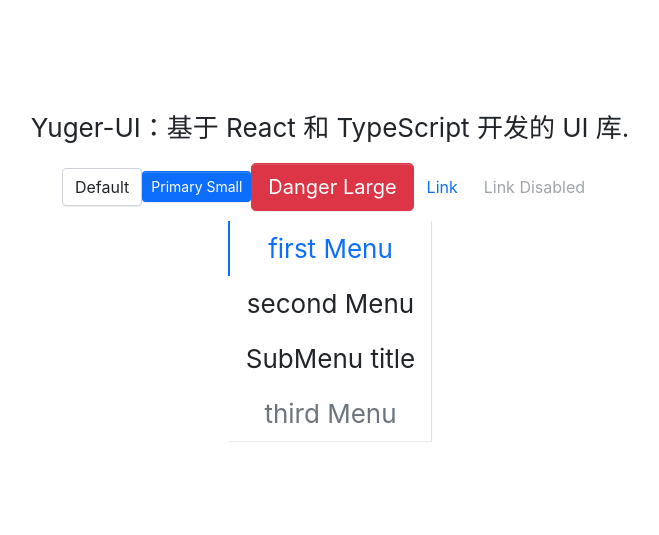
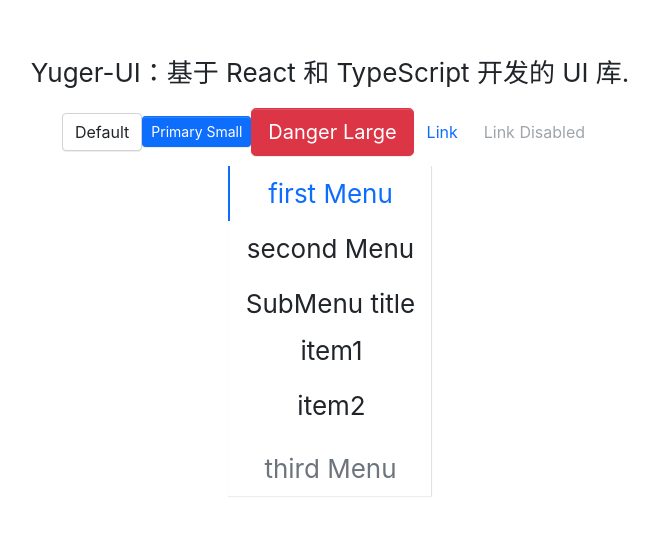
Before and after one commit to Ysom/yuger-ui, a React (Create React App) app: page / in a window 1280 px wide. Shown: the part 121-656 px from the top of the page, without its empty margins (310-969 px from the left). Built offline with nearby package versions, Linux system fonts and the light colour scheme.

Commit message:
update: SubMenu 修改子级索引和增加默认展开配置

```diff
--- a/src/App.tsx
+++ b/src/App.tsx
@@ -25,7 +25,12 @@
           </Button>
         </div>
         <div className="menu-container">
-          <Menu defaultIndex={0} onSelect={(index) => { console.log(index) }} mode="vertical">
+          <Menu
+            defaultIndex='0'
+            onSelect={(index) => { console.log(index) }}
+            mode="vertical"
+            defaultOpenSubMenus={['2']}
+          >
             <MenuItem>
               first Menu
             </MenuItem>
--- a/src/components/Menu/menu.tsx
+++ b/src/components/Menu/menu.tsx
@@ -3,40 +3,43 @@
 import { MenuItemProps } from './menuItem';
 
 type MenuMode = 'horizontal' | 'vertical';
-type SelectCallback = (selectIndex: number) => void;
+type SelectCallback = (selectIndex: string) => void;
 
 export interface MenuProps {
   className?: string;
-  defaultIndex?: number;
+  defaultIndex?: string;
+  defaultOpenSubMenus?: string[];
   mode?: MenuMode;
   style?: React.CSSProperties;
   onSelect?: SelectCallback;
 }
 interface IMenuContext {
-  index: number;
+  index: string;
   onSelect?: SelectCallback;
   mode?: MenuMode;
+  defaultOpenSubMenus?: string[];
 }
 
-export const MenuContext = createContext<IMenuContext>({index: 0});
+export const MenuContext = createContext<IMenuContext>({index: '0'});
 
 const Menu: React.FC<MenuProps> = (props) => {
-  const { className, mode, style, defaultIndex, onSelect, children } = props;
+  const { className, mode, style, defaultIndex, onSelect, children, defaultOpenSubMenus } = props;
   const [currentActive, setActive] = useState(defaultIndex);
   const classes = classNames('yuger-menu', className, {
     'menu-vertical': mode === 'vertical',
     'menu-horizontal': mode !== 'vertical',
   })
-  const handleClick = (index: number) => {
+  const handleClick = (index: string) => {
     setActive(index);
     if(onSelect){
       onSelect(index);
     }
   }
   const passedContext: IMenuContext = {
-    index: currentActive ? currentActive : 0,
+    index: currentActive ? currentActive : '0',
     onSelect: handleClick,
-    mode: mode,
+    mode,
+    defaultOpenSubMenus,
   }
 
   const renderChildren = () => {
@@ -48,7 +51,7 @@
         // return child;
         // 这里通过cloneElement方法，克隆元素并传入index，使得不用手动在MenuItem上加上index
         return React.cloneElement(childElement, {
-          index,
+          index: index.toString(),
         });
       } else {
         console.error('Warning: Menu has a child which is not a MenuItem component or SubMenu');
@@ -67,4 +70,10 @@
   )
 }
 
+Menu.defaultProps = {
+  defaultIndex: '0',
+  mode: 'horizontal',
+  defaultOpenSubMenus: [],
+};
+
 export default Menu;
--- a/src/components/Menu/menuItem.tsx
+++ b/src/components/Menu/menuItem.tsx
@@ -3,7 +3,7 @@
 import { MenuContext } from './menu';
 
 export interface MenuItemProps {
-  index?: number;
+  index?: string;
   disabled?: boolean;
   className?: string;
   style?: React.CSSProperties;
@@ -17,7 +17,7 @@
     'is-active': context.index === index,
   })
   const handleClick = () => {
-    if (context.onSelect && !disabled && (typeof index === 'number')) {
+    if (context.onSelect && !disabled && (typeof index === 'string')) {
       context.onSelect(index);
     }
   }
--- a/src/components/Menu/subMenu.tsx
+++ b/src/components/Menu/subMenu.tsx
@@ -4,14 +4,18 @@
 import { MenuItemProps } from './menuItem';
 
 export interface SubMenuProps {
-  index?: number;
+  index?: string;
   title: string;
   className?: string;
 };
 
 const SubMenu: React.FC<SubMenuProps> = ({ index, title, children, className }) => {
-  const [menuOpen, setOpen] = useState(false);
   const context = useContext(MenuContext);
+  // 此时defaultOpenSubMenus为string或undefined，需断言为string array
+  const openedSubMenus = context.defaultOpenSubMenus as Array<string>;
+  const isOpend = (index && context.mode === 'vertical') ? openedSubMenus.includes(index) : false;
+  const [menuOpen, setOpen] = useState(isOpend);
+
   const classes = classNames('menu-item submenu-item', className, {
     'is-active': context.index === index,
   });
@@ -47,7 +51,9 @@
     const childrenComponent = React.Children.map(children, (child, i) => {
       const childElement = child as FunctionComponentElement<MenuItemProps>;
       if(childElement.type.displayName === 'MenuItem') {
-        return childElement;
+        return React.cloneElement(childElement, {
+          index: `${index}-${i}`,
+        });
       } else {
         console.error('Warning: SubMenu has a child which is not a MenuItem');
       }
```
